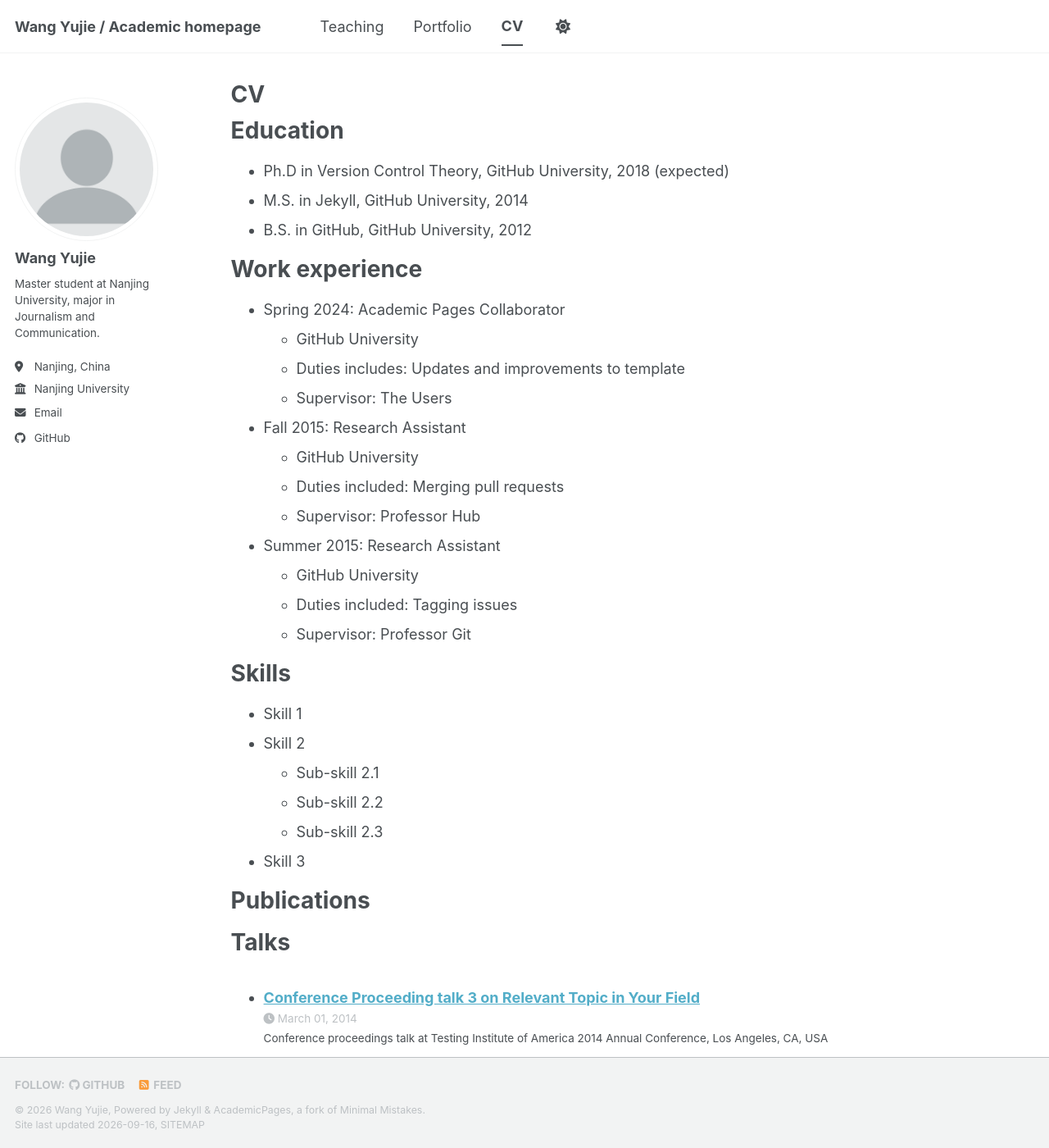
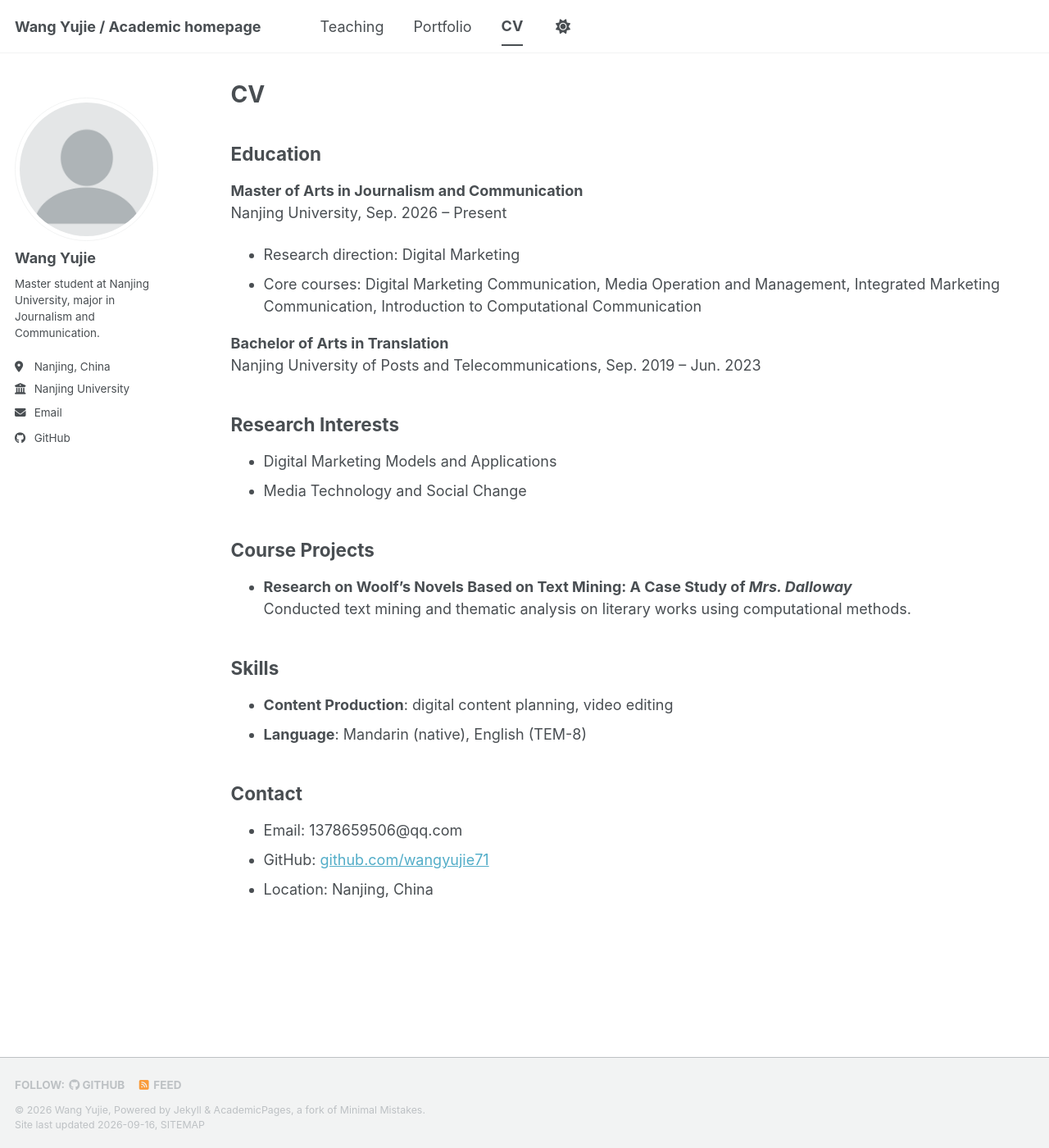
Before and after one commit to wangyujie71/wangyujie71.github.io, a Jekyll site: the page built from _pages/cv.md, in a window 1280 px wide and 1400 px high. Shown: the whole window at 82% size. Built offline with Jekyll 4.4.1, drawn with Linux system fonts in a browser that asks for light colours; a style sheet for code colours, icons or effects is not loaded; some of the changed text lies outside the part shown.

Commit message:
Update cv.md

```diff
--- a/_pages/cv.md
+++ b/_pages/cv.md
@@ -9,56 +9,28 @@ redirect_from:
 
 {% include base_path %}
 
-Education
-======
-* Ph.D in Version Control Theory, GitHub University, 2018 (expected)
-* M.S. in Jekyll, GitHub University, 2014
-* B.S. in GitHub, GitHub University, 2012
+## Education
+**Master of Arts in Journalism and Communication**
+Nanjing University, Sep. 2026 – Present
+- Research direction: Digital Marketing
+- Core courses: Digital Marketing Communication, Media Operation and Management, Integrated Marketing Communication, Introduction to Computational Communication
 
-Work experience
-======
-* Spring 2024: Academic Pages Collaborator
-  * GitHub University
-  * Duties includes: Updates and improvements to template
-  * Supervisor: The Users
+**Bachelor of Arts in Translation**
+Nanjing University of Posts and Telecommunications, Sep. 2019 – Jun. 2023
 
-* Fall 2015: Research Assistant
-  * GitHub University
-  * Duties included: Merging pull requests
-  * Supervisor: Professor Hub
+## Research Interests
+- Digital Marketing Models and Applications
+- Media Technology and Social Change
 
-* Summer 2015: Research Assistant
-  * GitHub University
-  * Duties included: Tagging issues
-  * Supervisor: Professor Git
+## Course Projects
+- **Research on Woolf's Novels Based on Text Mining: A Case Study of *Mrs. Dalloway***
+  Conducted text mining and thematic analysis on literary works using computational methods.
 
-Skills
-======
-* Skill 1
-* Skill 2
-  * Sub-skill 2.1
-  * Sub-skill 2.2
-  * Sub-skill 2.3
-* Skill 3
+## Skills
+- **Content Production**: digital content planning, video editing
+- **Language**: Mandarin (native), English (TEM-8)
 
-Publications
-======
-  <ul>{% for post in site.publications reversed %}
-    {% include archive-single-cv.html %}
-  {% endfor %}</ul>
-
-Talks
-======
-  <ul>{% for post in site.talks reversed %}
-    {% include archive-single-talk-cv.html  %}
-  {% endfor %}</ul>
-
-Teaching
-======
-  <ul>{% for post in site.teaching reversed %}
-    {% include archive-single-cv.html %}
-  {% endfor %}</ul>
-
-Service and leadership
-======
-* Currently signed in to 43 different slack teams
+## Contact
+- Email: 1378659506@qq.com
+- GitHub: [github.com/wangyujie71](https://github.com/wangyujie71)
+- Location: Nanjing, China
```
